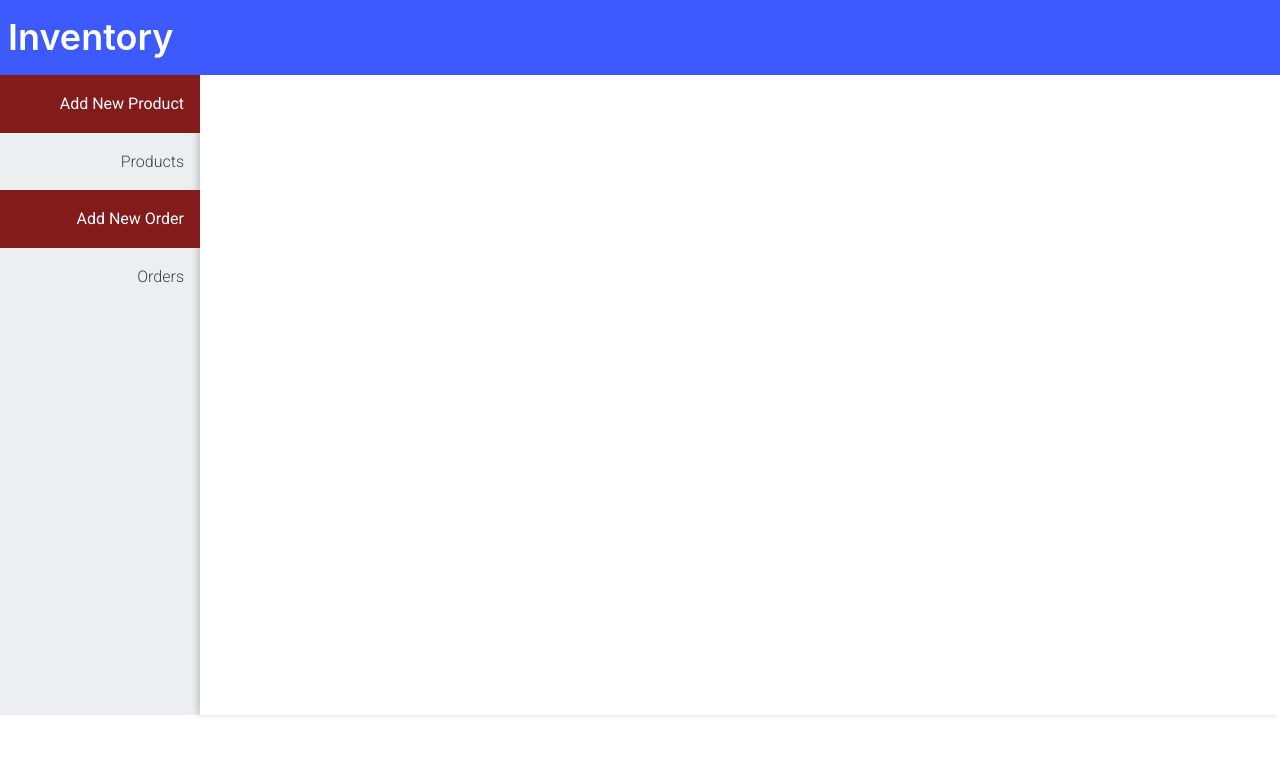
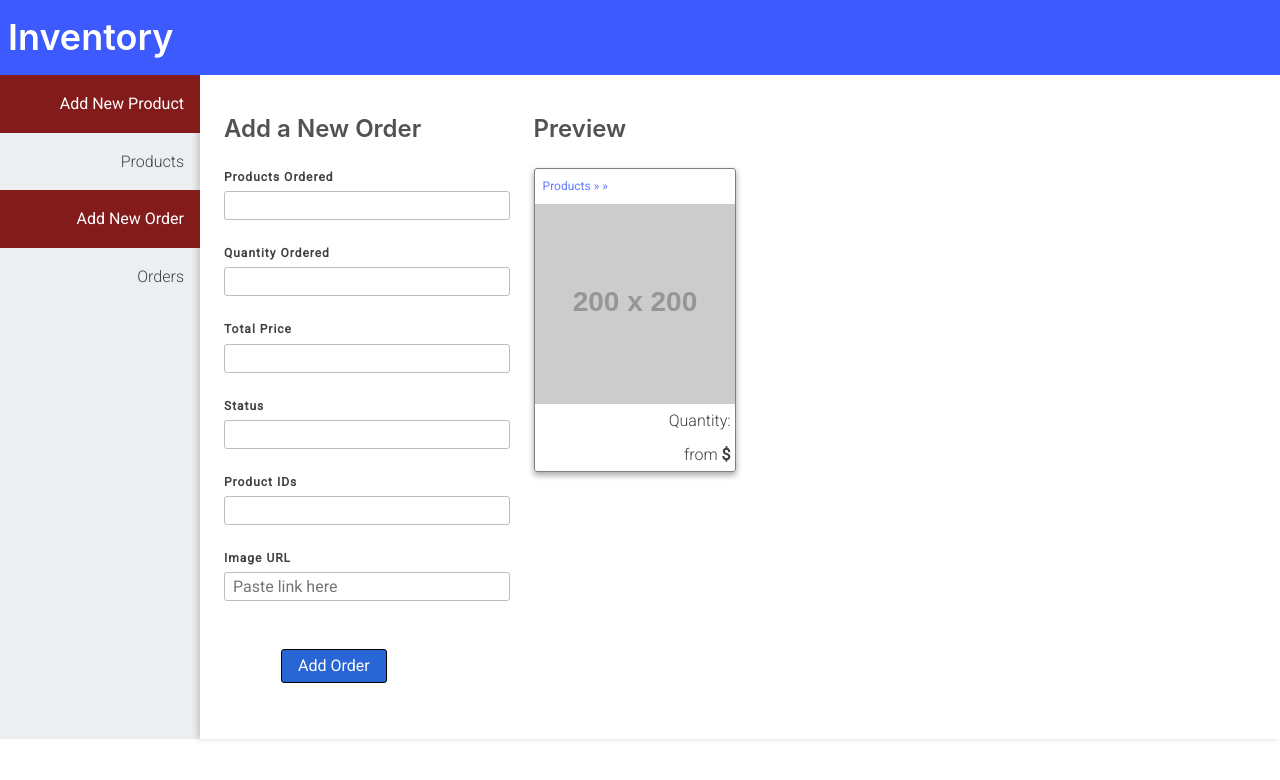
Before and after one commit to fjvaldiv/stonkBoisInventory, a React (Create React App) app in the folder frontend/: page / in a window 1280 px wide. Both pictures are taken after a click on the item "Add New Order". Shown: the top 780 px of the page. Built offline with nearby package versions, Linux system fonts and the light colour scheme; no server answers.

Commit message:
Added new order form, delete button not working though

```diff
--- a/frontend/src/App.js
+++ b/frontend/src/App.js
@@ -35,11 +35,11 @@ class App extends Component {
             imageURL: ''
          },
          newOrderForm: {
-            name: '',
+            products: '',
+            quantity: '',
             price: '',
-            quantity: '',
-            category: '',
-            brand: '',
+            status: '',
+            productIDs: '',
             imageURL: ''
          },
       };
@@ -87,8 +87,8 @@ class App extends Component {
    addNewOrder(order) {
       this.makeOrderPostCall(order).then( callResult => {
          if (callResult !== false) {
-            this.setState({ newOrderForm: {'name': '', 'price': '',
-               'quantity': '', 'category': '', 'brand': '', 'imageURL': ''
+            this.setState({ newOrderForm: {'products': '', 'quantity': '',
+               'price': '', 'status': '', 'productIDs': '', 'imageURL': ''
             }});
             console.log(callResult);
             this.setState({ orders: [...this.state.orders, callResult.data] });
@@ -175,12 +175,17 @@ class App extends Component {
                <Sidebar activeTab={this.state.activeTab} changeTab={this.changeActiveTab.bind(this)}/>
                <MyRouter
                   activeTab={this.state.activeTab}
+
                   products={this.state.products}
-                  orders={this.state.orders}
                   newItemFormData={this.state.newItemForm}
                   changeNewItemForm={this.changeNewItemForm.bind(this)}
                   addNewProduct={this.addNewProduct.bind(this)}
                   removeProduct={this.removeProduct.bind(this)}
+
+                  orders={this.state.orders}
+                  newOrderFormData={this.state.newOrderForm}
+                  changeNewOrderForm={this.changeNewOrderForm.bind(this)}
+                  addNewOrder={this.addNewOrder.bind(this)}
                   removeOrder={this.removeOrder.bind(this)}
                />
             </div>
--- a/frontend/src/MyRouter.js
+++ b/frontend/src/MyRouter.js
@@ -1,6 +1,7 @@
 import React from 'react';
 import NewItemTab from './NewItemTab';
 import ProductsTab from './ProductsTab';
+import NewOrderTab from './NewOrderTab';
 import OrdersTab from './OrdersTab';
 import './index.scss';
 
@@ -17,6 +18,13 @@ class MyRouter extends React.Component {
                    />
         case 1:
           return <ProductsTab products={this.props.products} removeProduct={this.props.removeProduct}/>;
+        case 2:
+          return <NewOrderTab
+                    orders={this.props.orders}
+                    formData={this.props.newOrderFormData}
+                    changeNewOrderForm={this.props.changeNewOrderForm}
+                    addNewOrder={this.props.addNewOrder}
+                    />
         case 3:
           return <OrdersTab orders={this.props.orders} removeOrder={this.props.removeOrder}/>;
         default:
--- /dev/null
+++ b/frontend/src/NewOrderTab.js
@@ -0,0 +1,134 @@
+import React from 'react';
+import ProductCard from './ProductCard';
+import './index.scss';
+
+class NewOrderTab extends React.Component {
+    constructor() {
+      super();
+      this.state = {
+        formErrors: {
+          products: false,
+          quantity: false,
+          price: false,
+          status: false,
+          productIDs: false,
+          imageURL: false
+        }
+      }
+    }
+
+    checkForm(){
+      let products = document.getElementById('newOrderForm-products').value;
+      let quantity = document.getElementById('newOrderForm-quantity').value;
+      let price = document.getElementById('newOrderForm-price').value;
+      let status = document.getElementById('newOrderForm-status').value;
+      let productIDs = document.getElementById('newOrderForm-productIDs').value;
+      let imageURL = document.getElementById('newOrderForm-imageURL').value;
+      let errors = this.state.formErrors;
+      products.length === 0 ? errors.products = true : errors.products = false;
+      quantity.length === 0 ? errors.quantity = true : errors.quantity = false;
+      price.length === 0 ? errors.price = true : errors.price = false;
+      status.length === 0 ? errors.status = true : errors.status = false;
+      productIDs.length === 0 ? errors.productIDs = true : errors.productIDs = false;
+
+      let image = new Image();
+      image.onerror = () =>{
+        // this.finalizeForm(false, product);
+        this.finalizeForm(false, this.props.formData);
+      }
+      image.onload = () =>{
+        // this.finalizeForm(true, product);
+        this.finalizeForm(true, this.props.formData);
+      }
+      this.setState({formErrors: errors});
+      image.src = imageURL;
+    }
+
+    finalizeForm(isImageURLValid, order){
+
+      if(isImageURLValid === false){
+        let errors = this.state.formErrors;
+        errors.imageURL = true;
+        this.setState({formErrors: errors});
+      } else {
+        // TODO: implement some sort of post call inside addNewProduct,
+        //       or combine addNewProduct with makePostCall
+        this.props.addNewOrder(order);
+      }
+    }
+
+    updateForm(){
+      let products = document.getElementById('newOrderForm-products').value;
+      let quantity = document.getElementById('newOrderForm-quantity').value;
+      let price = document.getElementById('newOrderForm-price').value;
+      let status = document.getElementById('newOrderForm-status').value;
+      let productIDs = document.getElementById('newOrderForm-productIDs').value;
+      let imageURL = document.getElementById('newOrderForm-imageURL').value;
+      let errors = this.state.formErrors;
+      if(this.props.formData.products !== products){
+        errors.products = false;
+      }
+      if(this.props.formData.quantity !== quantity){
+        errors.quantity = false;
+      }
+      if(this.props.formData.price !== price){
+        errors.price = false;
+      }
+      if(this.props.formData.status !== status){
+        errors.status = false;
+      }
+      if(this.props.formData.productIDs !== productIDs){
+        errors.productIDs = false;
+      }
+      if(this.props.formData.imageURL !== imageURL){
+        errors.imageURL= false;
+      }
+      this.setState({formErrors: errors});
+
+      this.props.changeNewOrderForm({products: products, name: products, quantity: quantity, price: price,
+        status: status, productIDs: productIDs, imageURL: imageURL});
+    }
+
+    render(){
+      return(
+        <div className='NewItemTab'>
+          <div className='newItem-input'>
+            <h1>Add a New Order</h1>
+            <p>
+              <label>Products Ordered</label>
+              <input className={this.state.formErrors.products === true ? 'formCheck-err' : ''} type='text' required id='newOrderForm-products' value={this.props.formData.products} onChange={() => this.updateForm()}></input>
+            </p>
+            <p>
+              <label>Quantity Ordered</label>
+              <input className={this.state.formErrors.price === true ? 'formCheck-err' : ''} type='number' required id='newOrderForm-quantity' value={this.props.formData.quantity} onChange={() => this.updateForm()}></input>
+            </p>
+            <p>
+              <label>Total Price</label>
+              <input className={this.state.formErrors.price === true ? 'formCheck-err' : ''} type='number' required id='newOrderForm-price' value={this.props.formData.price} onChange={() => this.updateForm()}></input>
+            </p>
+            <p>
+              <label>Status</label>
+              <input className={this.state.formErrors.status === true ? 'formCheck-err' : ''} type='text' required id='newOrderForm-status' value={this.props.formData.status} onChange={() => this.updateForm()}></input>
+            </p>
+            <p>
+              <label>Product IDs</label>
+              <input className={this.state.formErrors.productIDs === true ? 'formCheck-err' : ''} type='text' required id='newOrderForm-productIDs' value={this.props.formData.productIDs} onChange={() => this.updateForm()}></input>
+            </p>
+            <p>
+              <label>Image URL</label>
+              <input className={this.state.formErrors.imageURL === true ? 'formCheck-err' : ''} type='text' required id='newOrderForm-imageURL' value={this.props.formData.imageURL} onChange={() => this.updateForm()} placeholder='Paste link here'></input>
+            </p>
+            <button onClick={() => this.checkForm()}>Add Order</button>
+          </div>
+          <div className='newItem-preview'>
+            <h1>Preview</h1>
+            <ProductCard product={this.props.formData} />
+
+          </div>
+
+        </div>
+      );
+    }
+  }
+
+export default NewOrderTab;
```
